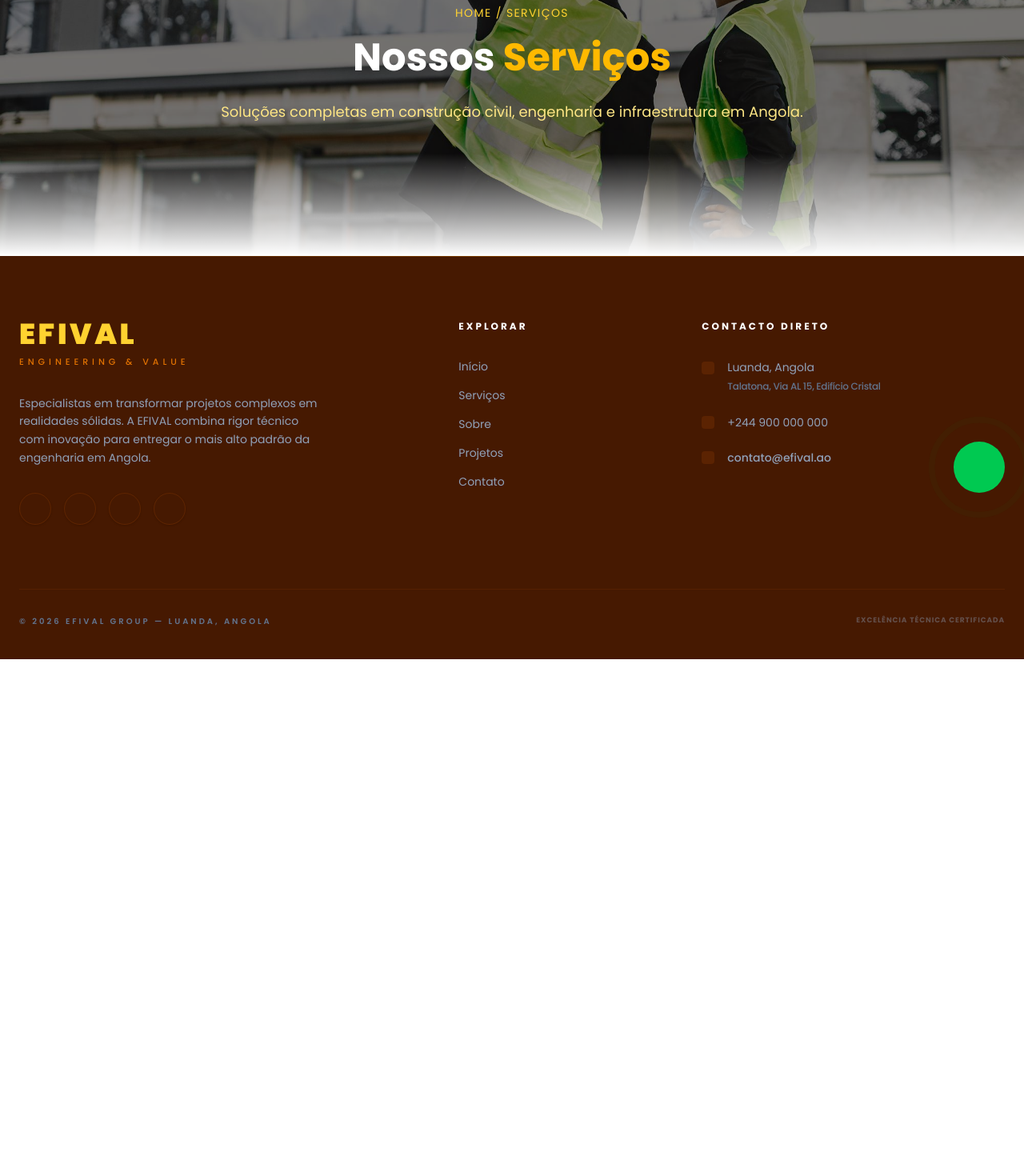
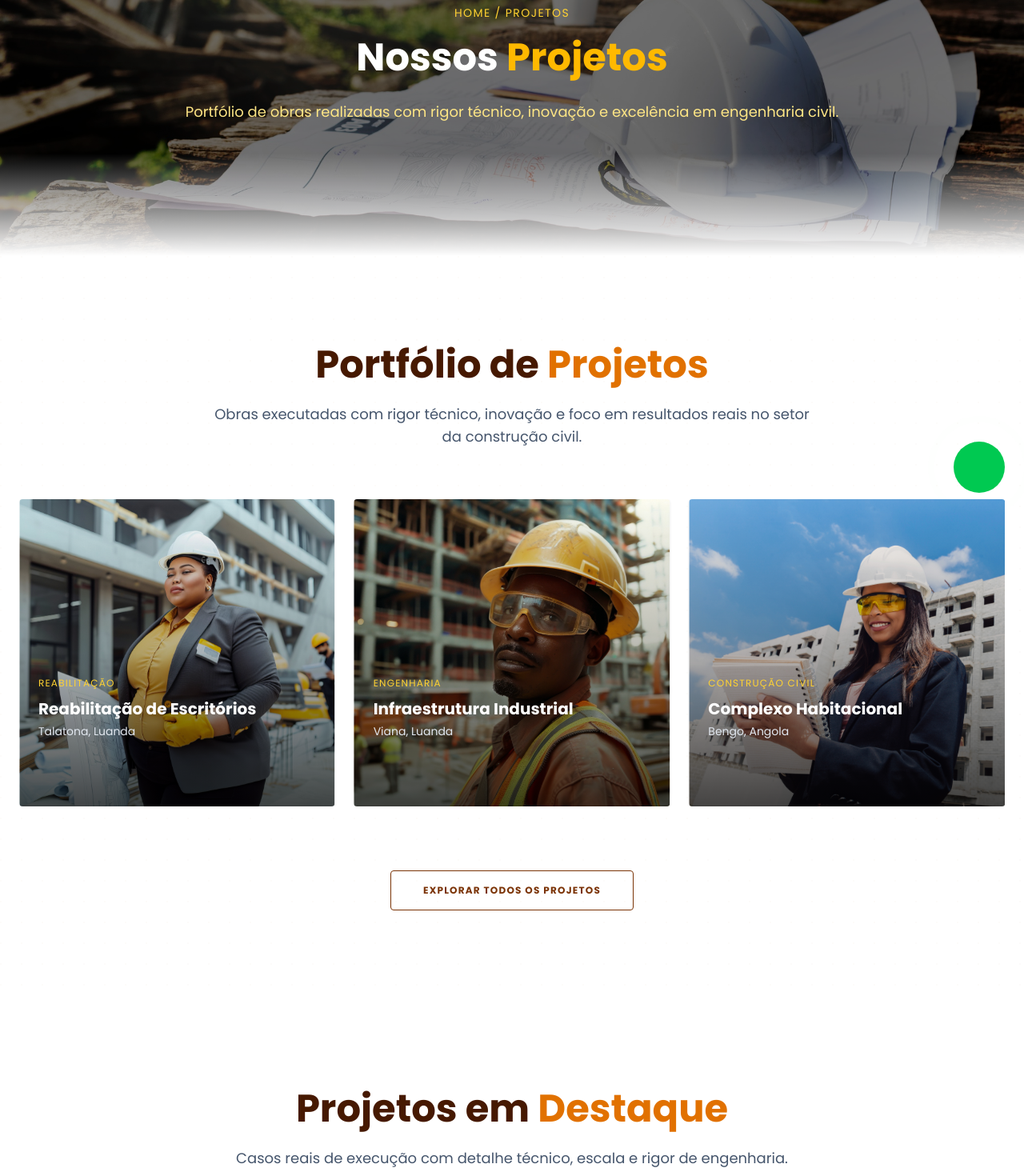
Before and after one commit to nsimba-afonso-nwayami/efival, a Next.js app: page /projetos in a window 1280 px wide. Shown: the part 160-1630 px from the top of the page at 80% size. Before the commit the page ends 984 px from the top, so only its background shows below. Built offline with nearby package versions, Linux system fonts and the light colour scheme; some icons are missing.

Commit message:
Página projetos feita

```diff
--- a/src/app/projetos/page.js
+++ b/src/app/projetos/page.js
@@ -1,4 +1,8 @@
-import BannerServicos from "@/components/servicos/BannerServicos";
+import BannerProjetos from "@/components/projetos/BannerProjetos";
+import ProjetosCatalogo from "@/components/projetos/ProjetosCatalogo";
+import ProjetosDestaque from "@/components/projetos/ProjetosDestaque";
+import ProjetosFiltro from "@/components/projetos/ProjetosFiltro";
+import CtaProjetos from "@/components/projetos/CtaProjetos";
 
 // SEO otimizado para página Projetos
 export const metadata = {
@@ -46,7 +50,11 @@ export const metadata = {
 export default function Projetos() {
   return (
     <>
-      <BannerServicos />
+      <BannerProjetos />
+      <ProjetosCatalogo />
+      <ProjetosDestaque />
+      <ProjetosFiltro />
+      <CtaProjetos />
     </>
   );
 }
```
